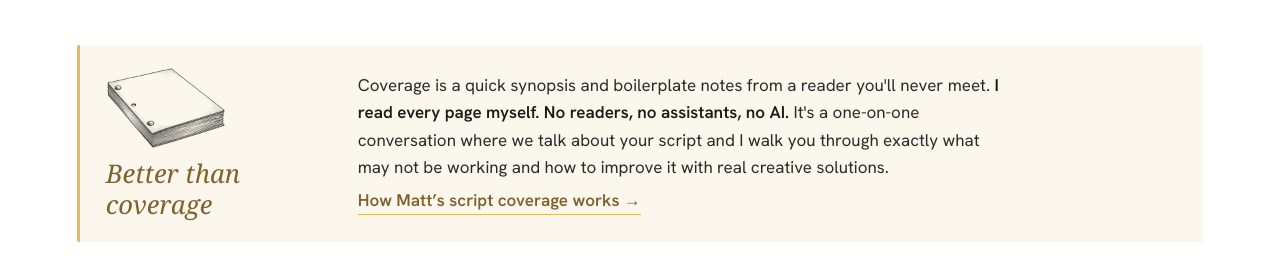
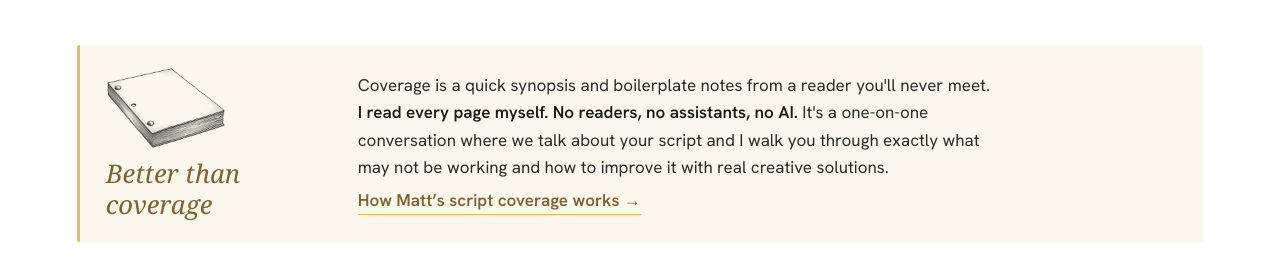
Before and after one commit to DFZ007/screenwritingconsultant, a plain HTML site: page index.html in a window 1280 px wide. Shown: the part 6547-6812 px from the top of the page. Drawn offline with nearby package versions, Linux system fonts and the light colour scheme; a web font is replaced by a local one.

```diff
--- a/index.html
+++ b/index.html
@@ -311,7 +311,7 @@
         <picture><source srcset="assets/img/eggs/screenplay.webp" type="image/webp"><img class="beyond__art" src="assets/img/eggs/screenplay.png" alt="" width="360" height="246" loading="lazy"></picture>
         <p class="beyond__label">Better than coverage</p>
       </div>
-      <p class="beyond__text">Coverage is a quick synopsis and boilerplate notes from a reader you'll never meet. <strong>I read every page myself. No readers, no assistants, no AI.</strong> It's a one-on-one conversation where we talk about your script and I walk you through exactly what may not be working and how to improve it with real creative solutions. <a class="beyond__link" href="/script-coverage/">How Matt&rsquo;s script coverage works <span aria-hidden="true">&rarr;</span></a></p>
+      <p class="beyond__text">Coverage is a quick synopsis and boilerplate notes from a reader you'll never meet. <strong>I&nbsp;read every page myself. No readers, no assistants, no AI.</strong> It's a one-on-one conversation where we talk about your script and I walk you through exactly what may not be working and how to improve it with real creative solutions. <a class="beyond__link" href="/script-coverage/">How Matt&rsquo;s script coverage works <span aria-hidden="true">&rarr;</span></a></p>
     </div>
     <div class="services services--4">
       <article class="service service--featured is-selected" data-option="0" tabindex="0">
```
